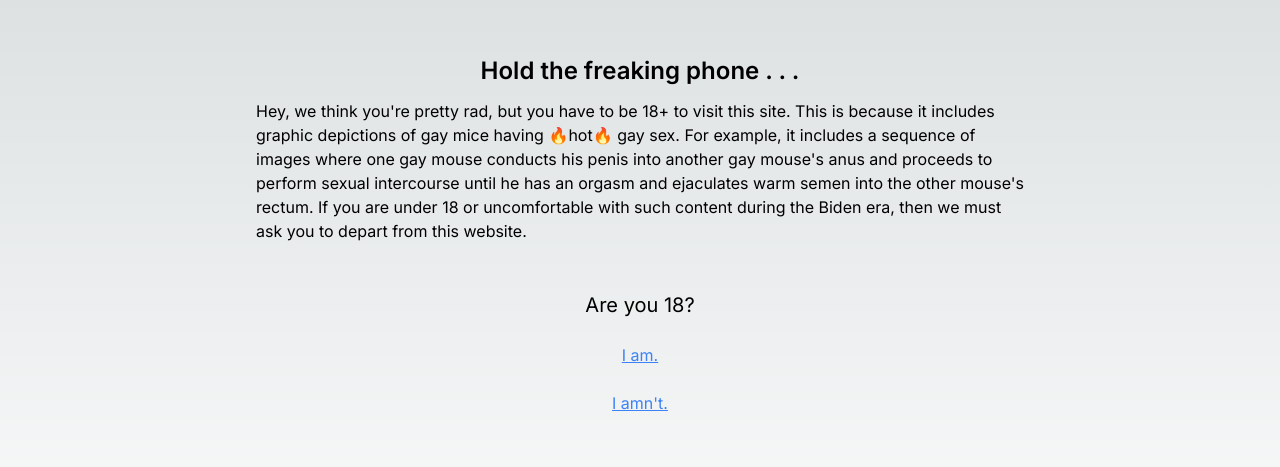
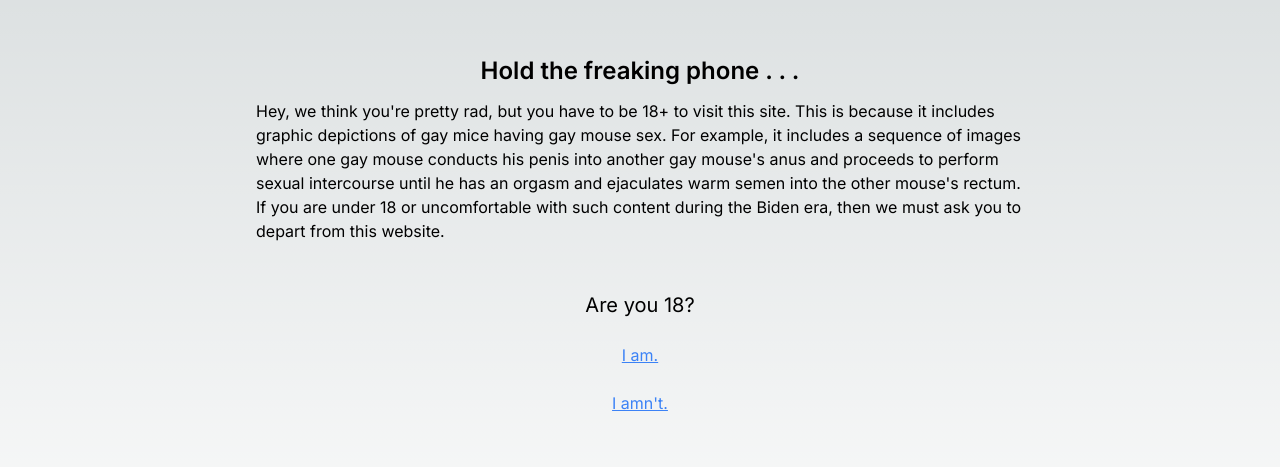
Before and after one commit to muffinmousies/muffinmousies, a Next.js app: page / in a window 1280 px wide. Shown: the part 137-604 px from the top of the page. Built offline with nearby package versions, Linux system fonts and the light colour scheme.

Commit message:
add naked logic

```diff
--- a/src/app/page.tsx
+++ b/src/app/page.tsx
@@ -32,12 +32,12 @@ export default function Home() {
         <div>
           Hey, we think you're pretty rad, but you have to be 18+ to visit this
           site. This is because it includes graphic depictions of gay mice
-          having &#128293;hot&#128293; gay sex. For example, it includes a
-          sequence of images where one gay mouse conducts his penis into another
-          gay mouse's anus and proceeds to perform sexual intercourse until he
-          has an orgasm and ejaculates warm semen into the other mouse's rectum.
-          If you are under 18 or uncomfortable with such content during the
-          Biden era, then we must ask you to depart from this website.
+          having gay mouse sex. For example, it includes a sequence of images
+          where one gay mouse conducts his penis into another gay mouse's anus
+          and proceeds to perform sexual intercourse until he has an orgasm and
+          ejaculates warm semen into the other mouse's rectum. If you are under
+          18 or uncomfortable with such content during the Biden era, then we
+          must ask you to depart from this website.
         </div>
         <div className="items-center text-xl pt-12">Are you 18?</div>
         <button
@@ -80,7 +80,7 @@ export default function Home() {
   } else {
     return (
       <main className="flex min-h-screen flex-col items-center justify-between p-12">
-        <div className="z-10 max-w-5xl w-full items-center justify-between font-mono text-sm lg:flex">
+        <div className="z-10 max-w-5xl w-full items-center justify-between font-mono text-sm lg:flex lg:pb-0 pb-12">
           <p className="fixed left-0 top-0 flex w-full justify-center border-b border-gray-300 bg-gradient-to-b from-zinc-200 pb-6 pt-8 backdrop-blur-2xl dark:border-neutral-800 dark:bg-zinc-800/30 dark:from-inherit lg:static lg:w-auto  lg:rounded-xl lg:border lg:bg-gray-200 lg:p-4 lg:dark:bg-zinc-800/30">
             {blurb}
           </p>
@@ -101,23 +101,23 @@ export default function Home() {
 
         <div className="relative flex place-items-center before:absolute before:h-[300px] before:w-[480px] before:-translate-x-1/2 before:rounded-full before:bg-gradient-radial before:from-white before:to-transparent before:blur-2xl before:content-[''] after:absolute after:-z-20 after:h-[180px] after:w-[240px] after:translate-x-1/3 after:bg-gradient-conic after:from-sky-200 after:via-blue-200 after:blur-2xl after:content-[''] before:dark:bg-gradient-to-br before:dark:from-transparent before:dark:to-blue-700 before:dark:opacity-10 after:dark:from-sky-900 after:dark:via-[#0141ff] after:dark:opacity-40 before:lg:h-[360px] z-[-1]">
           <Image
-            className="relative dark:drop-shadow-[0_0_0.3rem_#ffffff70] dark:invert"
-            src="/next.svg"
-            alt="Next.js Logo"
-            width={180}
-            height={37}
+            className="relative dark:drop-shadow-[0_0_0.9rem_#ffffff] dark:opacity-90 dark:contrast-125 dark:backdrop-sepia"
+            src={naked ? '/homepage-1-n.png' : '/homepage-1.png'}
+            alt="mousies"
+            width={800}
+            height={800}
             priority
           />
         </div>
 
         <div className="mb-32 grid text-center lg:max-w-5xl lg:w-full lg:mb-0 lg:grid-cols-4 lg:text-left">
           <a
-            href="mousies"
+            href="gallery"
             className="group rounded-lg border border-transparent px-5 py-4 transition-colors hover:border-gray-300 hover:bg-gray-100 hover:dark:border-neutral-700 hover:dark:bg-neutral-800/30"
           >
-            <h2 className={`mb-3 text-2xl font-semibold`}>Mousies</h2>
-            <p className={`m-0 max-w-[30ch] text-sm opacity-50`}>
-              Get to know the mousies and their friends!
+            <h2 className={`mb-3 text-2xl font-semibold`}>Gallery</h2>
+            <p className={`m-auto lg:m-0 max-w-[30ch] text-sm opacity-50`}>
+              A fun little photo album
             </p>
           </a>
 
@@ -126,8 +126,8 @@ export default function Home() {
             className="group rounded-lg border border-transparent px-5 py-4 transition-colors hover:border-gray-300 hover:bg-gray-100 hover:dark:border-neutral-700 hover:dark:bg-neutral-800/30"
           >
             <h2 className={`mb-3 text-2xl font-semibold`}>Read</h2>
-            <p className={`m-0 max-w-[30ch] text-sm opacity-50`}>
-              Comics and stories about love and pasteries.
+            <p className={`m-auto lg:m-0 max-w-[30ch] text-sm opacity-50`}>
+              Comics and stories about love and pasteries
             </p>
           </a>
 
@@ -138,9 +138,9 @@ export default function Home() {
             rel="noopener noreferrer"
           >
             <h2 className={`mb-3 text-2xl font-semibold`}>Subscribe Star</h2>
-            <span className={`m-0 max-w-[30ch] text-sm opacity-50`}>
-              Financially support the mousies and receive exclusive content!
-            </span>
+            <p className={`m-auto lg:m-0 max-w-[30ch] text-sm opacity-50`}>
+              Support the mousies and receive exclusive content!
+            </p>
           </a>
 
           <div
@@ -150,7 +150,7 @@ export default function Home() {
             {!naked && (
               <>
                 <h2 className={`mb-3 text-2xl font-semibold`}>Naked!</h2>
-                <p className={`m-0 max-w-[30ch] text-sm opacity-50`}>
+                <p className={`m-auto lg:m-0 max-w-[30ch] text-sm opacity-50`}>
                   Click for a surprise!
                 </p>
               </>
@@ -158,7 +158,7 @@ export default function Home() {
             {naked && (
               <>
                 <h2 className={`mb-3 text-2xl font-semibold`}>Put it back!</h2>
-                <p className={`m-0 max-w-[30ch] text-sm opacity-50`}>
+                <p className={`m-auto lg:m-0 max-w-[30ch] text-sm opacity-50`}>
                   Aaaaaaaahhhhhh!!!!!
                 </p>
               </>
```
Also changed, not shown: src/app/gallery/page.tsx (renamed from src/app/mousies/page.tsx).
